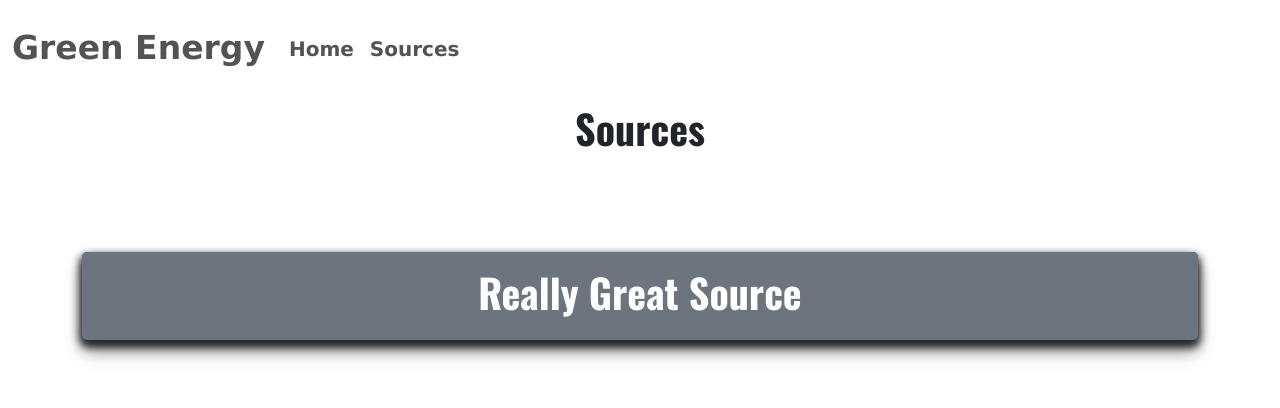
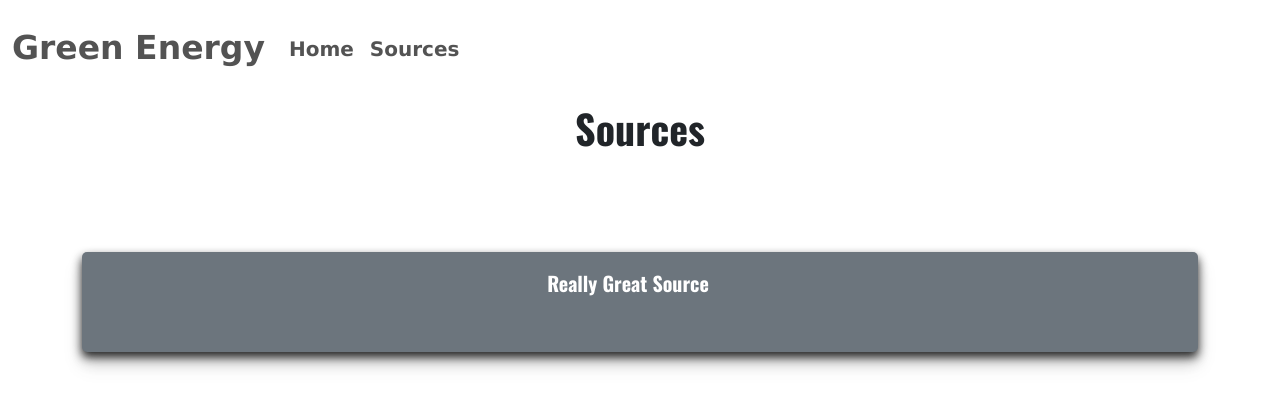
Before and after one commit to OwenMaddox/TSA-Website, a React (Create React App) app: page /sources in a window 1280 px wide. Shown: the top 408 px of the page. Built offline with nearby package versions, Linux system fonts and the light colour scheme.

Commit message:
fix fluppy card

```diff
--- a/src/modules/SourceFlippy.css
+++ b/src/modules/SourceFlippy.css
@@ -1,7 +1,12 @@
 .flip-source {
+  height: 100px;
   perspective: 1000px;
 }
-
+.sourcebg {
+  background-color: #6c757d;
+  border-radius: 5px;
+  height: 100px;
+}
 .flip-source-inner {
   position: relative;
   width: 100%;
--- a/src/modules/SourceFlippy.js
+++ b/src/modules/SourceFlippy.js
@@ -2,30 +2,22 @@ import "./SourceFlippy.css";
 import { Link } from "react-router-dom";
 function SourceFlippy(props) {
   return (
-    <div className="flip-source itemSpacing">
+    <div className="flip-source">
       <div className="flip-source-inner">
         <div className="flip-source-front">
-          <div className="shadow p-3 mb-5 SourceCard borderRadiusSm">
-            <div class="container text-center ">
-              <div class="row ">
-                <div class="col ">
-                  <h1 className="title  fs-1">{props.title}</h1>
-                </div>
+          <div className="shadow p-3 mb-5 sourcebg ">
+            <div class="container text-center row">
+              <div class="col ">
+                <div className="subTitle fs-5">{props.title}</div>
               </div>
             </div>
           </div>
         </div>
 
-        <div className="flip-source-back shadow">
+        <div className="flip-source-back sourcebg shadow">
           <Link to={props.link} className="cardtxt filler">
-            <div className="shadow p-3 mb-5 SourceCard borderRadiusSm">
-              <div class="container text-center ">
-                <div class="row ">
-                  <div class="col ">
-                    <h1 className="title  fs-1">{props.description}</h1>
-                  </div>
-                </div>
-              </div>
+            <div className="filler">
+              <p className="cardtxt">{props.description}</p>
             </div>
           </Link>
         </div>
--- a/src/pages/Sources.js
+++ b/src/pages/Sources.js
@@ -15,10 +15,6 @@ function Sources() {
             title="Really Great Source"
             description="http://Irrelevant source/sources"
           ></SourceFlippy>
-          <SourceFlippy
-            title="Really Great Source"
-            description="http://Irrelevant source/sources"
-          ></SourceFlippy>
         </div>
       </div>
     </div>
```
